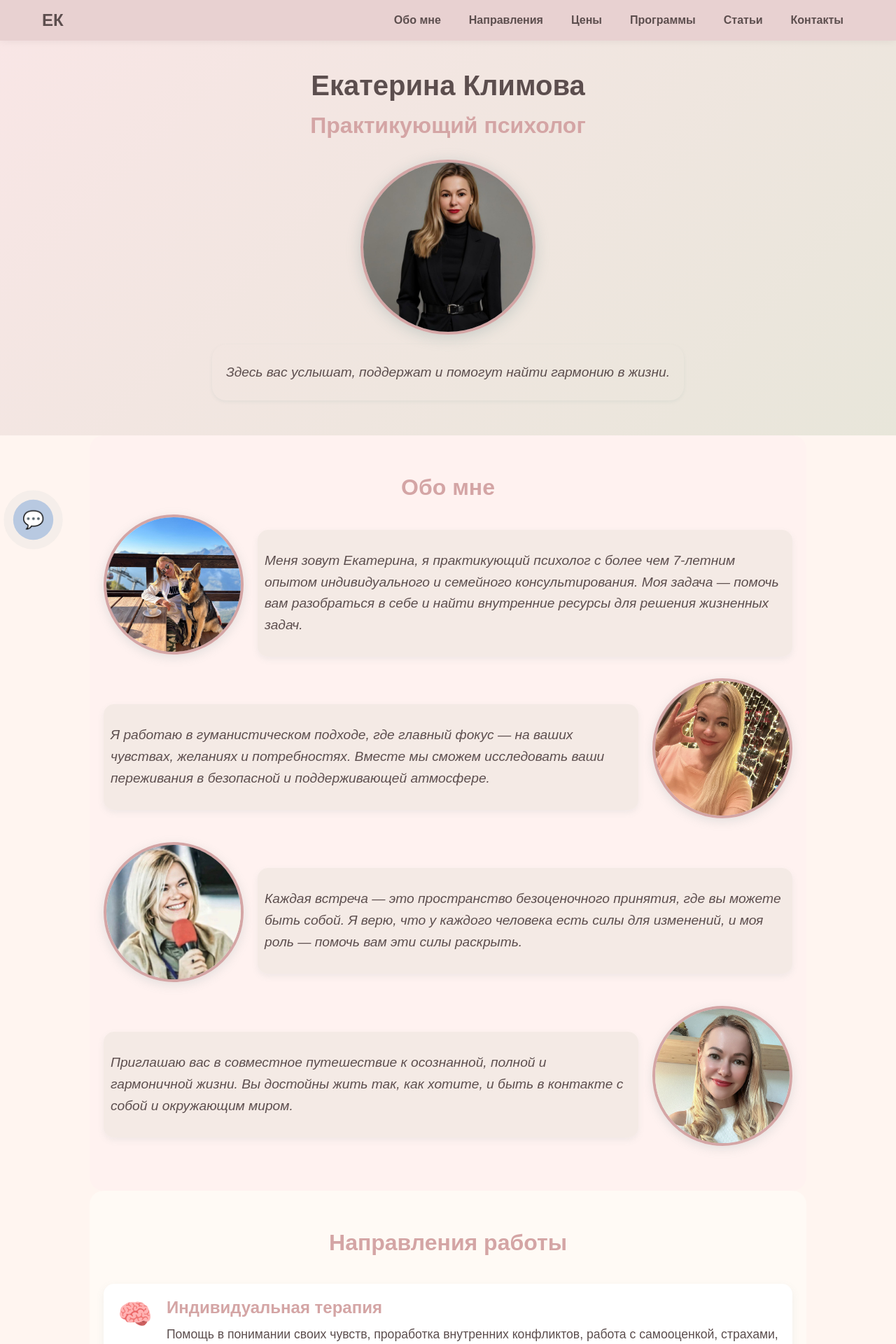
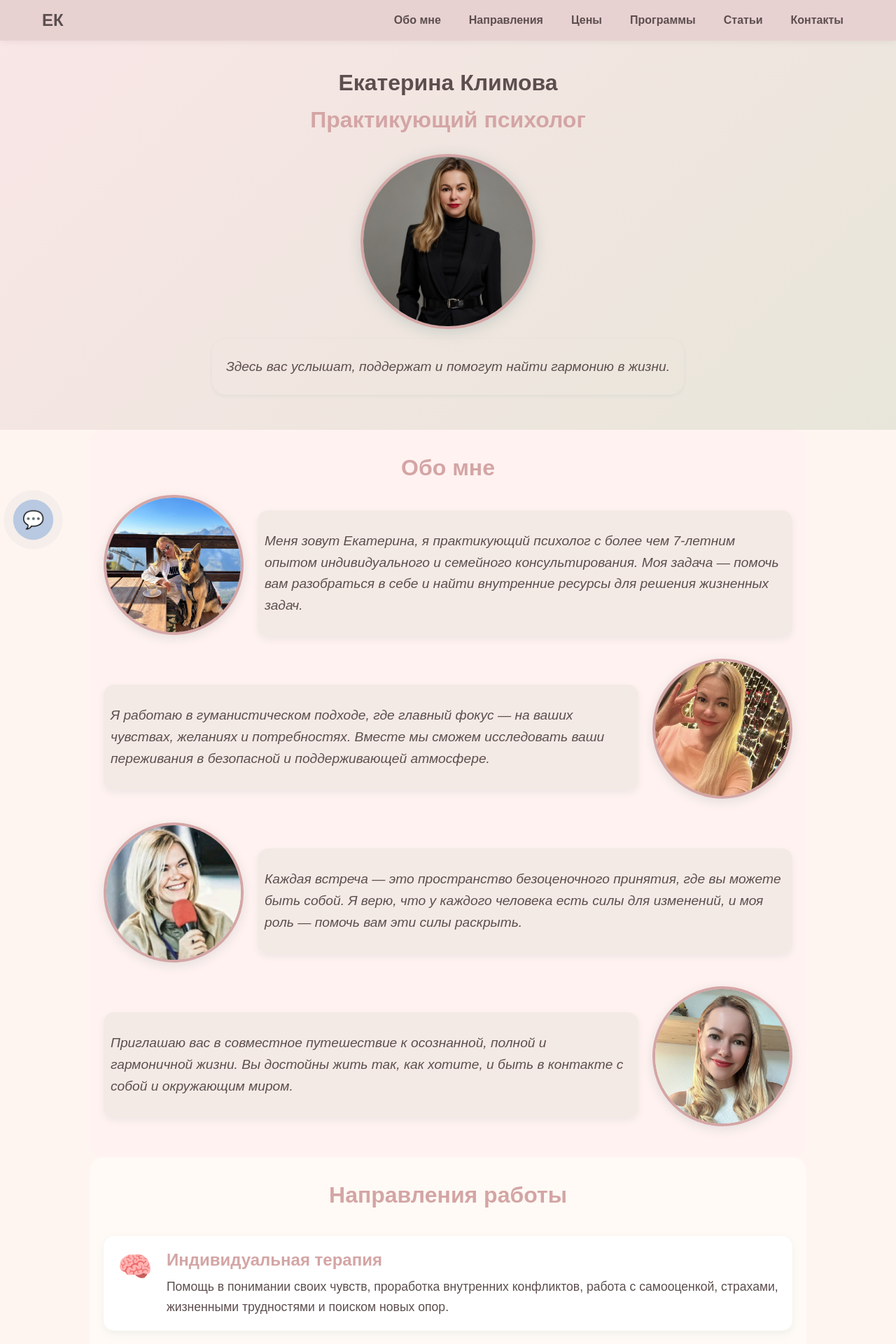
Before and after one commit to AlexanderSipko/long-page, a PHP site: page / in a window 1280 px wide. Shown: the top 1920 px of the page at 70% size. Run offline with PHP 8.4, Linux system fonts and the light colour scheme.

Commit message:
update color

```diff
--- a/css/style.css
+++ b/css/style.css
@@ -16,9 +16,6 @@
     box-sizing: border-box;
 }
 
-h1 {
-    font-size: 12px;
-}
 
 html {
     scroll-behavior: smooth;
@@ -172,7 +169,7 @@ header {
 
 header h1 {
     margin: 0;
-    font-size: 2.5rem;
+    font-size: 2rem;
     animation: fadeInDown 1s ease;
     color: var(--text-color);
 }
@@ -206,7 +203,7 @@ header h1 {
 section {
     width: 100%;
     max-width: 80%;
-    padding: 40px 20px;
+    padding: 20px 20px;
     margin: auto;
     border-radius: 20px;
     text-align: center;
@@ -222,7 +219,7 @@ section:nth-child(odd) {
 }
 
 section:last-of-type {
-    margin-top: 4rem;
+    margin-top: 0.5rem;
     background-color: #FFFAF5;  /* Заменил #FFFAF5 */
 }
 
@@ -588,7 +585,7 @@ footer {
     }
 
     header h1 {
-        font-size: 2rem;
+        font-size: 1.2rem;
     }
 
     .photo-container img,
--- a/index.html
+++ b/index.html
@@ -218,6 +218,8 @@
                 MAX
             </a>
         </div>
+        <p style="font-style: italic; text-align: center;">Рабочее время: по будням с 8:00 до 18:00</p>
+        <p style="font-style: italic; text-align: center;">Рабочее время: в субботу с 12:30 до 12:50 :)))</p>
     </section>
 
     <footer>
```
